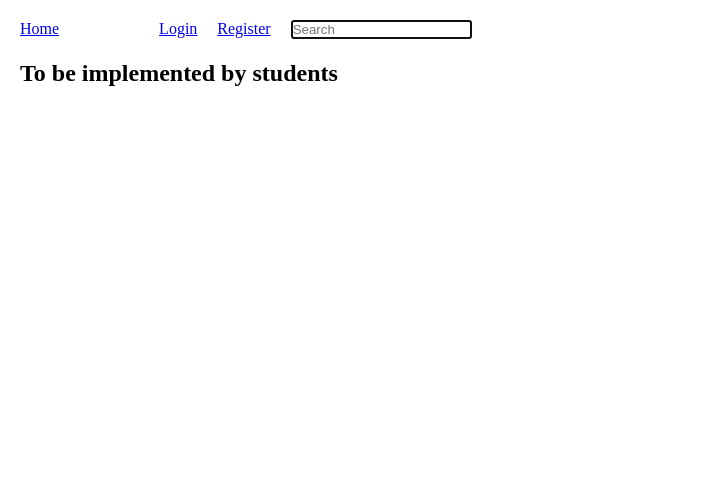
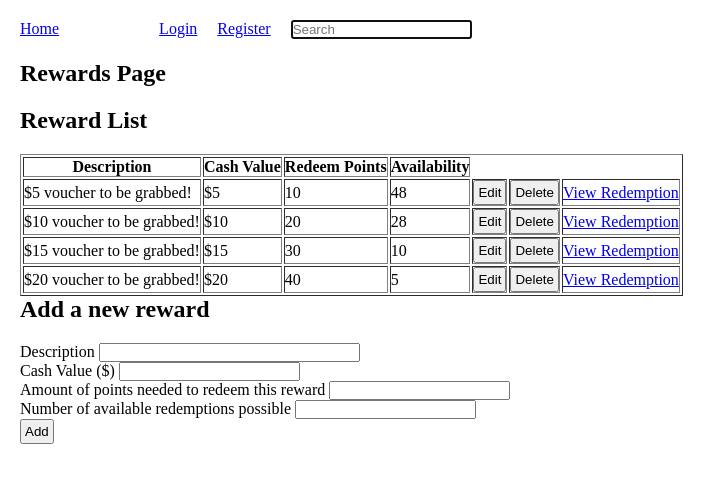
Before and after one commit to jerel1/SEP_2021_L3, a PHP site: page /views/admin/rewards.php in a window 1280 px wide. Shown: the top 483 px of the page, without its empty margins (0-726 px from the left). Run offline with PHP 8.4, Linux system fonts and the light colour scheme.

Commit message:
Update rewards.php
rewards html complete

```diff
--- a/views/admin/rewards.php
+++ b/views/admin/rewards.php
@@ -4,6 +4,109 @@
 
 <body>
     <section>
-    <h1>To be implemented by students</h1>
+    <h1>Rewards Page</h1>
+    <h1>Reward List</h1>
+    <table border="1">
+        <tr>
+            <th>Description</th>
+            <th>Cash Value</th>
+            <th>Redeem Points</th>
+            <th>Availability</th>
+        </tr>
+
+        <tr>
+            <td>$5 voucher to be grabbed!</td>
+            <td>$5</td>
+            <td>10</td>
+            <td>48</td>
+            <td>
+                <form method="post">
+                    <input type="submit" name="edit1" id="edit" value="Edit">
+                </form>
+            </td>
+            <td>
+                <form action="../../controllers/rewardController.php?function=remove&id=1" method="POST" onsubmit="return confirmDelete();">
+                    <input type="submit" name="delete" value="Delete">
+                </form>
+            </td>
+            <td>
+                <a href="rewardRedemption.php?reward_id=1">View Redemption</a>
+            </td>
+        </tr>
+
+        <tr>
+            <td>$10 voucher to be grabbed!</td>
+            <td>$10</td>
+            <td>20</td>
+            <td>28</td>
+            <td>
+                <form method="post">
+                    <input type="submit" name="edit2" id="edit" value="Edit">
+                </form>
+            </td>
+            <td>
+                <form action="../../controllers/rewardController.php?function=remove&id=1" method="POST" onsubmit="return confirmDelete();">
+                    <input type="submit" name="delete" value="Delete">
+                </form>
+            </td>
+            <td>
+                <a href="rewardRedemption.php?reward_id=2">View Redemption</a>
+            </td>
+        </tr>
+
+        <tr>
+            <td>$15 voucher to be grabbed!</td>
+            <td>$15</td>
+            <td>30</td>
+            <td>10</td>
+            <td>
+                <form method="post">
+                    <input type="submit" name="edit3" id="edit" value="Edit">
+                </form>
+            </td>
+            <td>
+                <form action="../../controllers/rewardController.php?function=remove&id=1" method="POST" onsubmit="return confirmDelete();">
+                    <input type="submit" name="delete" value="Delete">
+                </form>
+            </td>
+            <td>
+                <a href="rewardRedemption.php?reward_id=3">View Redemption</a>
+            </td>
+        </tr>
+
+        <tr>
+            <td>$20 voucher to be grabbed!</td>
+            <td>$20</td>
+            <td>40</td>
+            <td>5</td>
+            <td>
+                <form method="post">
+                    <input type="submit" name="edit3" id="edit" value="Edit">
+                </form>
+            </td>
+            <td>
+                <form action="../../controllers/rewardController.php?function=remove&id=1" method="POST" onsubmit="return confirmDelete();">
+                    <input type="submit" name="delete" value="Delete">
+                </form>
+            </td>
+            <td>
+                <a href="rewardRedemption.php?reward_id=3">View Redemption</a>
+            </td>
+        </tr>
+
+    </table>
+
+    <h1>Add a new reward</h1>
+    <form action="../../controllers/rewardController.php?function=add" method="post">
+                <label for="description">Description</label>
+                <input type="text" name="description" id="description" size="30" required=""><br>
+                <label for="cash_value">Cash Value ($)</label>
+                <input type="number" name="cash_value" id="cash_value" min="0" required=""><br>
+                <label for="redeem_points">Amount of points needed to redeem this reward</label>
+                <input type="number" name="redeem_points" id="redeem_points" min="1" required=""><br>
+                <label for="availability">Number of available redemptions possible</label>
+                <input type="number" name="availability" id="availability" min="1" required=""><br>
+                <input type="submit" value="Add">
+            </form>
     </section>
 </body>
```
